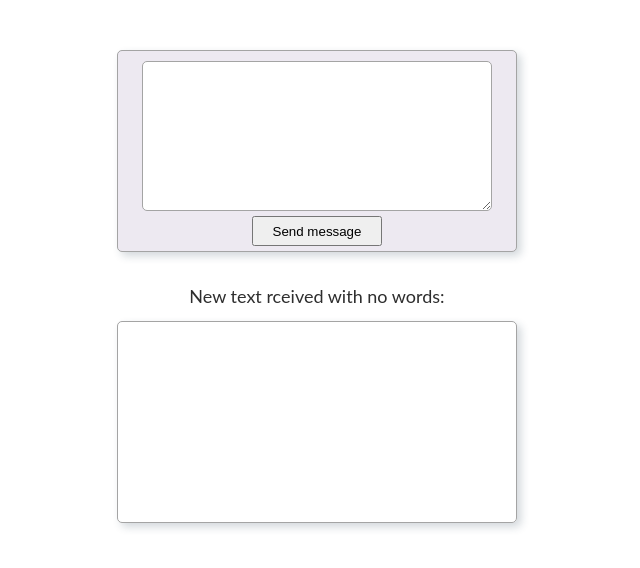
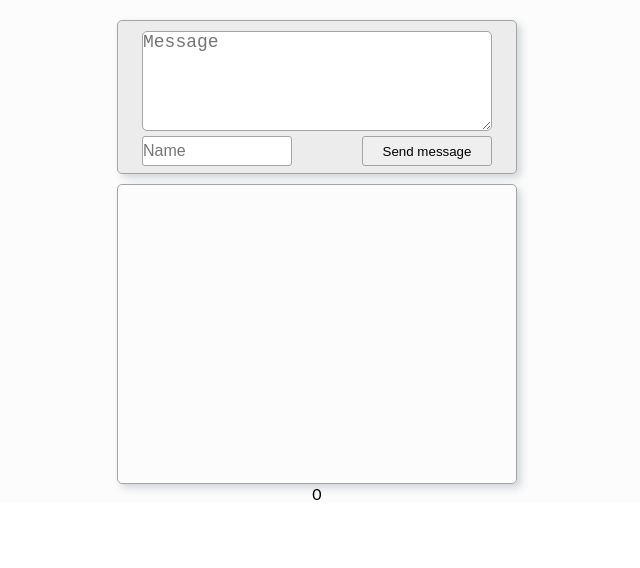
Before and after one commit to tzigor/React, a React (Create React App) app: page / in a window 1280 px wide. Shown: the top 568 px of the page, without its empty margins (323-963 px from the left). Built offline with nearby package versions, Linux system fonts and the light colour scheme.

Commit message:
Lesson 2 started

```diff
--- a/src/App.jsx
+++ b/src/App.jsx
@@ -1,17 +1,23 @@
 
 import React from 'react';
-import { useState } from "react";
+import { useState, useEffect } from "react";
 import './index.css'
 import { Message } from './components/Message/Message';
 import { Form } from './components/Form/Form';
 
 export function App() {
-  const [message, setText] = useState('')
+  const [count, setCount] = useState(0);
+  const [messageList, setMessageList] = useState([]);
+
+  useEffect(() => {
+    console.log('messageList updated');
+  }, [messageList])
 
   return (
     <div className="App">
-      <Form handleChangeText={setText} />
-      <Message text={message} />
+      <Form message={messageList} handleChangeText={setMessageList} count={setCount} />
+      <Message messageList={messageList} />
+      {count}
     </div>
   )
 }
--- /dev/null
+++ b/src/components/Form/Form.css
@@ -0,0 +1,51 @@
+.form {
+    display: flex;
+    flex-direction: column;
+    background-color: rgb(236, 236, 236);
+    height: 154px;
+    width: 400px;
+    box-shadow: 4px 4px 8px 0px rgba(34, 60, 80, 0.2);
+    padding-top: 10px;
+    margin-top: 20px;
+    align-items: center;
+    border-radius: 5px;
+    border: 1px solid #A4A4A4;
+}
+
+.inputForm {
+    height: 100px;
+    width: 350px;
+    max-width: 350px;
+    max-height: 150px;
+    background-color: rgb(255, 255, 255);
+    border-radius: 5px;
+    border: 1px solid #A4A4A4;
+    font-weight: 400;
+    font-size: 18px;
+    color: #2e2e2e;
+}
+
+.inputUser {
+    width: 350px;
+    display: flex;
+    justify-content: space-between;
+}
+
+.userForm {
+    width: 150px;
+    height: 30px;
+    margin-top: 5px;
+    border: 1px solid #A4A4A4;
+    border-radius: 3px;
+    font-weight: 400;
+    font-size: 16px;
+    color: #2e2e2e;
+}
+
+.buttonSend {
+    height: 30px;
+    width: 130px;
+    margin-top: 5px;
+    border: 1px solid #A4A4A4;
+    border-radius: 3px;
+}
--- a/src/components/Form/Form.jsx
+++ b/src/components/Form/Form.jsx
@@ -1,25 +1,37 @@
-import style from './Form.module.css'
+import './Form.css'
 import React from 'react';
 import { useState } from "react";
 
-export const Form = ({ handleChangeText }) => {
+export const Form = ({ message, handleChangeText, count }) => {
     const [textToBeSend, setTextToBeSend] = useState('')
+    const [user, setUser] = useState('')
 
     const handleClick = () => {
-        handleChangeText(textToBeSend)
+        if (!(user === '')) {
+            message.push({ id: message.length + 1, author: user, text: textToBeSend });
+            handleChangeText(message);
+            console.log(message);
+            count(message.length)
+        }
     }
 
     const handleChangeTextToBeSend = (ev) => {
         setTextToBeSend(ev.target.value)
     }
 
+    const handleChangeUser = (ev) => {
+        setUser(ev.target.value)
+    }
+
     const handleSubmit = (ev) => {
         ev.preventDefault()
     }
 
-    return <form onSubmit={handleSubmit} className={style.form}>
-        <textarea className={style.inputForm} type='text' onChange={handleChangeTextToBeSend} />
-        <button className={style.buttonSend} onClick={handleClick}>Send message</button>
+    return <form onSubmit={handleSubmit} className="form">
+        <textarea className="inputForm" type='text' onChange={handleChangeTextToBeSend} placeholder="Message" />
+        <div className="inputUser">
+            <input className="userForm" type='text' onChange={handleChangeUser} placeholder="Name" />
+            <button className="buttonSend" onClick={handleClick}>Send message</button>
+        </div>
     </form>
-
 }
--- a/src/components/Form/Form.module.css
+++ /dev/null
@@ -1,29 +0,0 @@
-.form {
-    display: flex;
-    flex-direction: column;
-    background-color: rgb(237, 233, 241);
-    height: 202px;
-    width: 400px;
-    box-shadow: 4px 4px 8px 0px rgba(34, 60, 80, 0.2);
-    padding-top: 10px;
-    margin-top: 50px;
-    align-items: center;
-    border-radius: 5px;
-    border: 1px solid #A4A4A4;
-}
-
-.inputForm {
-    height: 150px;
-    width: 350px;
-    max-width: 350px;
-    max-height: 150px;
-    background-color: rgb(255, 255, 255);
-    border-radius: 5px;
-    border: 1px solid #A4A4A4;
-}
-
-.buttonSend {
-    height: 30px;
-    width: 130px;
-    margin-top: 5px;
-}
--- a/src/components/Message/Message.module.css
+++ b/src/components/Message/Message.css
@@ -2,16 +2,16 @@
     margin-top: 30px;
     font-weight: 400;
     font-size: 18px;
-    line-height: 29px;
     color: #2e2e2e;
 }
 
 .message {
-    height: 202px;
+    height: 300px;
     width: 400px;
     box-shadow: 4px 4px 8px 0px rgba(34, 60, 80, 0.2);
     padding: 10px;
     margin-top: 10px;
     border-radius: 5px;
     border: 1px solid #A4A4A4;
+    overflow-y: scroll;
 }
--- a/src/components/Message/Message.jsx
+++ b/src/components/Message/Message.jsx
@@ -1,20 +1,10 @@
 import React from 'react';
-import style from './Message.module.css'
+import './Message.css'
 
-function wordCount(str) {
-    const m = str.match(/[^\s]+/g)
-    return m ? m.length : 0;
-}
-
-function plural(n) {
-    if (n === 0) return 'no words'
-    else if (n === 1) return '1 word'
-    else return n + ' words'
-}
-
-export const Message = (props) => {
+export const Message = ({ messageList }) => {
     return <>
-        <div className={style.header}>New text rceived with {plural(wordCount(props.text))}:</div>
-        <div className={style.message}>{props.text}</div>
+        <div className="message">
+            {messageList.map((item, index) => <div key={item.id}>{item.author}: {item.text}</div>)}
+        </div>
     </>
 }
--- a/src/index.css
+++ b/src/index.css
@@ -9,7 +9,7 @@ body {
 }
 
 .App {
-    background-color: rgb(255, 255, 255);
+    background-color: rgb(252, 252, 252);
     display: flex;
     justify-content: center;
     flex-direction: column;
--- /dev/null
+++ b/webpack.config.js
@@ -0,0 +1,48 @@
+const path = require('path');
+const HtmlWebpackPlugin = require('html-webpack-plugin');
+
+module.exports = {
+    entry: path.resolve(__dirname, './src/index.js'),
+
+    output: {
+        filename: 'bundle.js',
+        path: path.resolve(__dirname, './build')
+    },
+
+    resolve: {
+        alias: {
+            components: path.resolve(__dirname, 'src/components/'),
+            src: path.resolve(__dirname, 'src'),
+            store: path.resolve(__dirname, 'src/store'),
+            svg: path.resolve(__dirname, 'src/assets/svg'),
+        },
+        extensions: ['.js', '.jsx']
+    },
+
+    devtool: 'eval-source-map',
+
+    plugins: [
+        new HtmlWebpackPlugin({
+            template: './public/index.html',
+        }),
+    ],
+
+    mode: 'development',
+    devServer: {
+        static: './build',
+    },
+
+    module: {
+        rules: [
+            {
+                exclude: /node_modules/,
+                test: /\.jsx?$/,
+                use: ['babel-loader'],
+            },
+            {
+                test: /\.css$/i,
+                use: ["style-loader", "css-loader"],
+            },
+        ],
+    },
+}
```
Also changed, not shown: package.json (+14 -8 lines), src/AppExamles.jsx (deleted, +0 -41 lines), src/Utils.jsx (added, +10 -0 lines), src/.babelrc (added), src/logo.svg (deleted), 1 other file (tests, documents, lock files or other folders).
